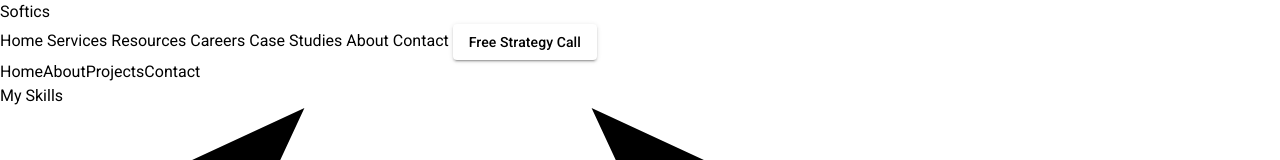
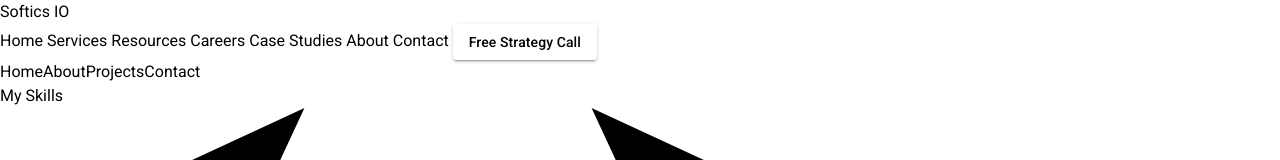
Before and after one commit to ManahilAmeer/softics, an Angular app: page /about in a window 1280 px wide. Shown: the top 160 px of the page. Built offline with nearby package versions, Linux system fonts and the light colour scheme.

Commit message:
Update navbar.component.html

```diff
--- a/src/app/navbar/navbar.component.html
+++ b/src/app/navbar/navbar.component.html
@@ -2,7 +2,7 @@
   <div class="container mx-auto py-3 flex justify-between items-center">
     <div class="flex flex-row items-center">
       <!-- <img src="/icons/company-logo.png" class="w-8 h-8"> -->
-      <div routerLink="/" class="font-sans title text-4xl font-bold text-terracota-200 dark:text-gray-100">Softics
+      <div routerLink="/" class="font-sans title text-4xl font-bold text-terracota-200 dark:text-gray-100">Softics IO
       </div>
     </div>
     <div class="hidden md:flex space-x-8 items-center">
```
